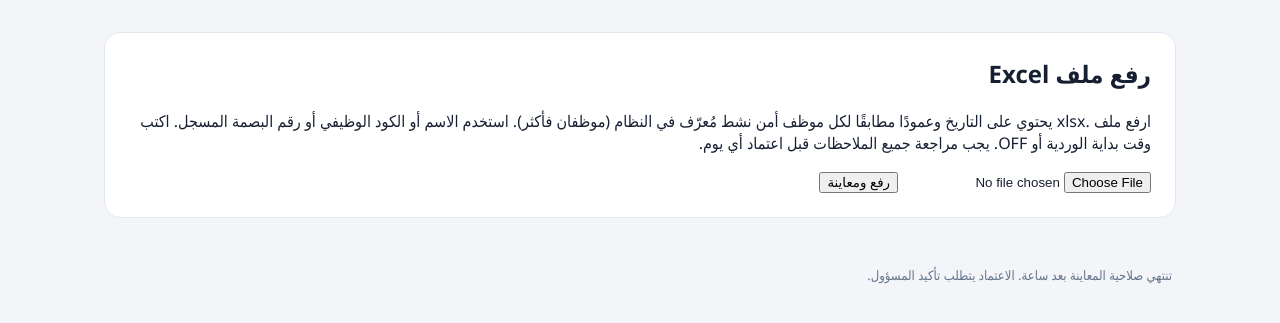
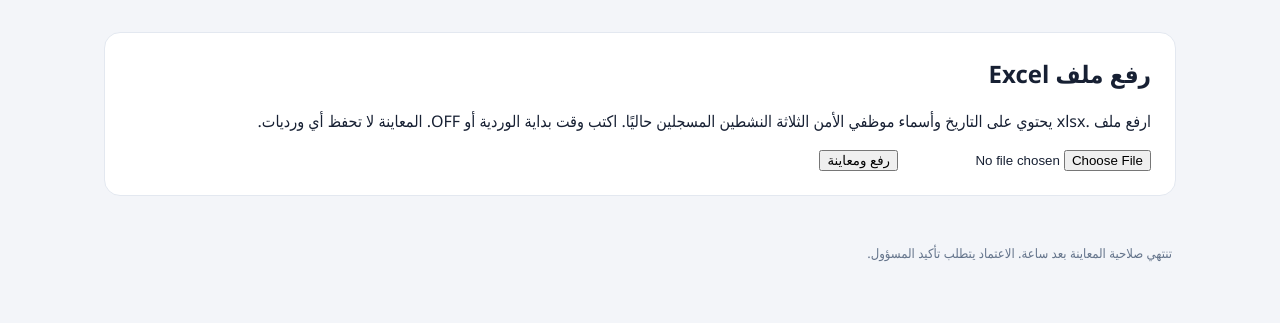
Before and after one commit to ms1813678-bit/ms1813678-bit-my-business-hotel, a Python web app: template app/templates/security_roster.html in a window 1280 px wide. Shown: the part 184-507 px from the top of the page. Run offline with Jinja, Linux system fonts and the light colour scheme; the template is opened without the code that fills it, so the values that code supplies are empty.

Commit message:
docs(security): keep upload guidance aligned with current route limit

```diff
--- a/app/templates/security_roster.html
+++ b/app/templates/security_roster.html
@@ -5,7 +5,7 @@
 <header class="topbar"><div><p class="eyebrow">M.Y. BUSINESS HOTEL</p><h1>استيراد جدول الأمن</h1><p>المسؤول: {{ admin }}</p></div><a href="/">الرئيسية</a></header>
 {% if error %}<section class="notice"><strong>تعذر إكمال العملية:</strong> {{ error }}</section>{% endif %}
 {% if success %}<section class="notice"><strong>{{ success }}</strong></section>{% endif %}
-<section class="notice"><h2>رفع ملف Excel</h2><p>ارفع ملف .xlsx يحتوي على التاريخ وعمودًا مطابقًا لكل موظف أمن نشط مُعرّف في النظام (موظفان فأكثر). استخدم الاسم أو الكود الوظيفي أو رقم البصمة المسجل. اكتب وقت بداية الوردية أو OFF. يجب مراجعة جميع الملاحظات قبل اعتماد أي يوم.</p>
+<section class="notice"><h2>رفع ملف Excel</h2><p>ارفع ملف .xlsx يحتوي على التاريخ وأسماء موظفي الأمن الثلاثة النشطين المسجلين حاليًا. اكتب وقت بداية الوردية أو OFF. المعاينة لا تحفظ أي ورديات.</p>
 <form method="post" action="/security-roster/preview" enctype="multipart/form-data"><input type="hidden" name="csrf_token" value="{{ csrf_token }}"><input type="file" name="file" accept=".xlsx" required><button type="submit">رفع ومعاينة</button></form>
 {% if filename %}<p>{{ filename }}</p>{% endif %}</section>
 {% if issues %}<section class="notice"><h2>ملاحظات الاستيراد</h2><ul>{% for issue in issues %}<li>صف {{ issue.row if issue.row is defined else "غير محدد" }} — {{ issue.reason }} {% if issue.date is defined %}({{ issue.date }}){% endif %}</li>{% endfor %}</ul></section>{% endif %}
```
